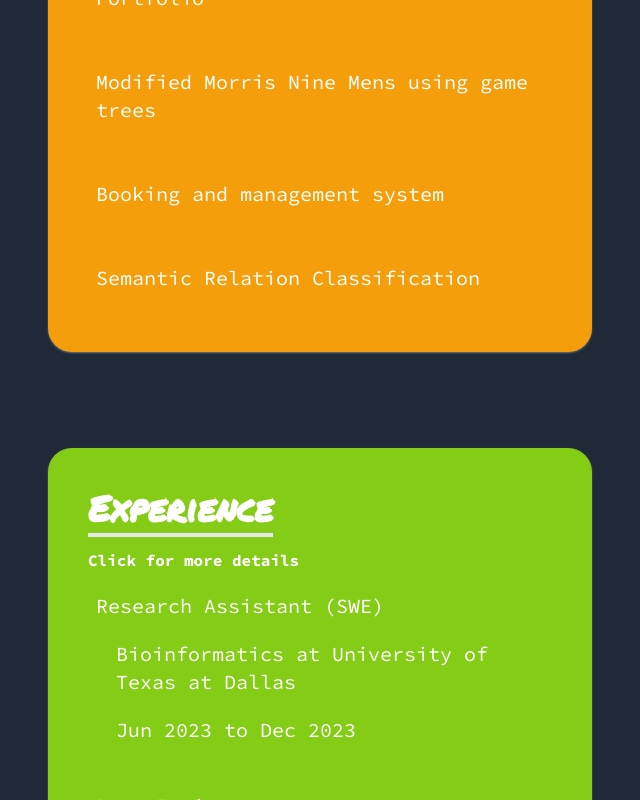
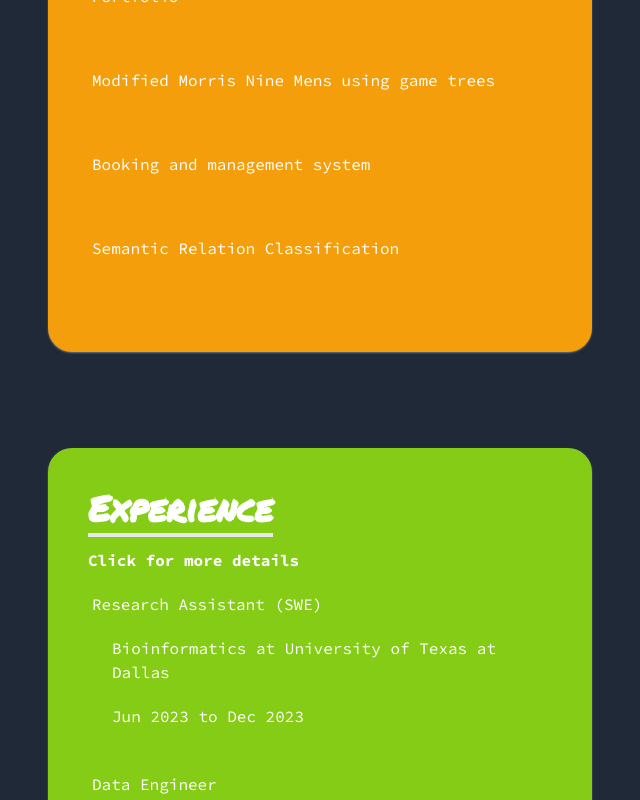
Before and after one commit to AmeyAthavia/Portfolio, a React (Create React App) app: page / in a window 1280 px wide. Shown: the part 1200-2000 px from the top of the page, without its empty margins (0-640 px from the left). Built offline with nearby package versions, Linux system fonts and the light colour scheme; the HTML template or start-up script is replaced by a standard one.

Commit message:
Minor details

```diff
--- a/src/components/Experience.jsx
+++ b/src/components/Experience.jsx
@@ -50,7 +50,7 @@ const Experience = () => {
             {
               exp.map((exp) => (
                 <ul>
-                  <li key={exp.id} onClick={() => handleItemsClick(exp.n, exp.detail1, exp.detail2, exp.detail3)} className='text-xl text-wrap text-white pt-5 p-2 hover:scale-105 duration-200 hover:text-black cursor-pointer'>
+                  <li key={exp.id} onClick={() => handleItemsClick(exp.n, exp.detail1, exp.detail2, exp.detail3)} className='text-base text-wrap text-white pt-5 p-1 hover:scale-105 duration-200 hover:text-black cursor-pointer'>
                     {exp.n}
                     <ul>
                       <li className='px-5 py-5'>{exp.loc}</li>
--- a/src/components/Projects.jsx
+++ b/src/components/Projects.jsx
@@ -76,7 +76,7 @@ const Projects = () => {
             {
               project.map((project) => (
                 <ul>
-                  <li key={project.id} onClick={() => handleItemsClick(project.n, project.detail, project.techstack)} className='text-xl text-wrap text-white md:pb-10 pt-4 p-2 hover:scale-105 duration-200 hover:text-black cursor-pointer'>
+                  <li key={project.id} onClick={() => handleItemsClick(project.n, project.detail, project.techstack)} className='text-base text-wrap text-white md:pb-10 pt-5 p-1 hover:scale-105 duration-200 hover:text-black cursor-pointer'>
                     {project.n}
                   </li>
                 </ul>
```
